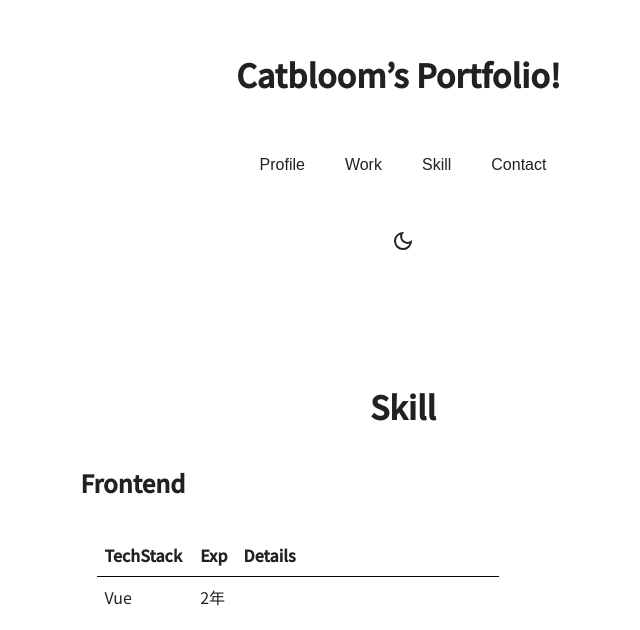
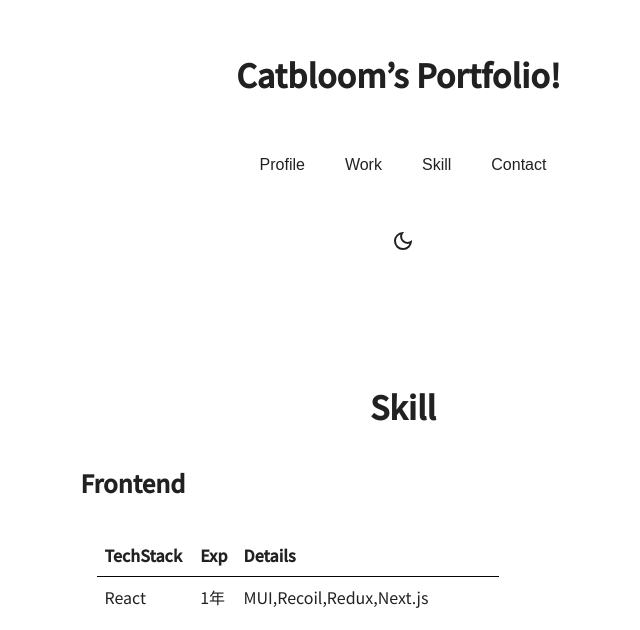
Before and after one commit to CatBloom/portfolio, a Vue app: page /skill in a window 1280 px wide. Shown: the part 163-793 px from the top of the page, without its empty margins (237-877 px from the left). Built offline with nearby package versions, Linux system fonts and the light colour scheme.

Commit message:
skillコンテンツ内容の追加

```diff
--- a/src/views/SkillView.vue
+++ b/src/views/SkillView.vue
@@ -58,8 +58,14 @@ const skills: Skills[] = [
     lang: 'Frontend',
     exp: [
       {
+        name: 'React',
+        year: 1,
+        detail: 'MUI,Recoil,Redux,Next.js',
+      },
+      {
         name: 'Vue',
         year: 2,
+        detail: 'Pania',
       },
       {
         name: 'Angular',
```
